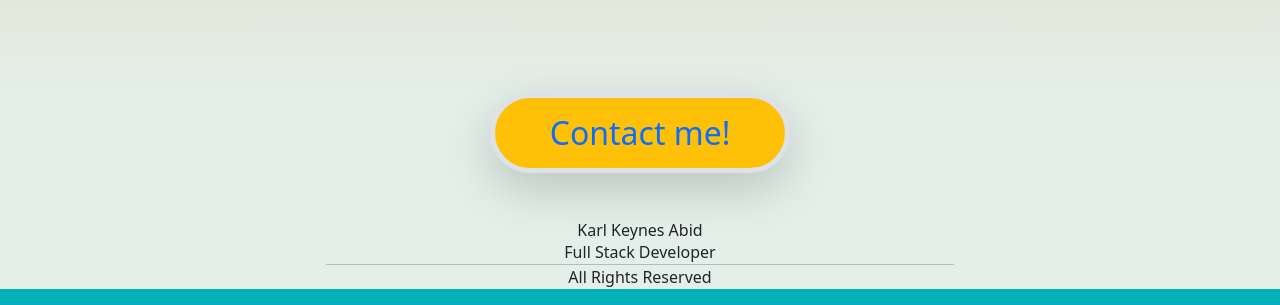
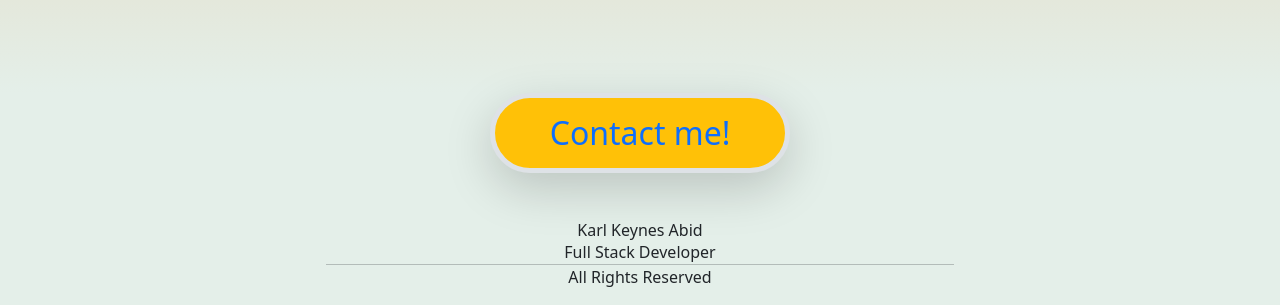
Before and after one commit to MysticShade/webportfolio, a website: page index.html in a window 1280 px wide. Shown: the part 3051-3356 px from the top of the page. Drawn offline with nearby package versions, Linux system fonts and the light colour scheme.

Commit message:
Add change for footer in CSS

```diff
--- a/main.scss
+++ b/main.scss
@@ -10,18 +10,16 @@ $color-light-grey: linear-gradient(180deg, #E4EfE9, #E4EfE9);
     // border: 2px solid red;
 }
 
-body {
-//   width: 100%;
-//   height: 100%;
-}
+
+
 
 html {
     background-color: #02B0BA;
 }
 
 hr {
-    width:50%;
-    margin:0 auto;
+    width: 50%;
+    margin: 0 auto;
 }
 
 .webDev {
@@ -65,7 +63,7 @@ hr {
 }
 
 .links:hover {
-    color: #a52a2a56;
+    color: #206ce656;
 }
 
 .link:hover::after {
@@ -152,6 +150,10 @@ img {
 
 .theFooter {
     background-color: $color-light-grey;
+    display: flex;
+    flex-direction: column;
+    flex: 0 0 auto;
+    bottom: 0;
 }
 
 // Hover effect for icons and contact button
```
Also changed, not shown: style.css.
